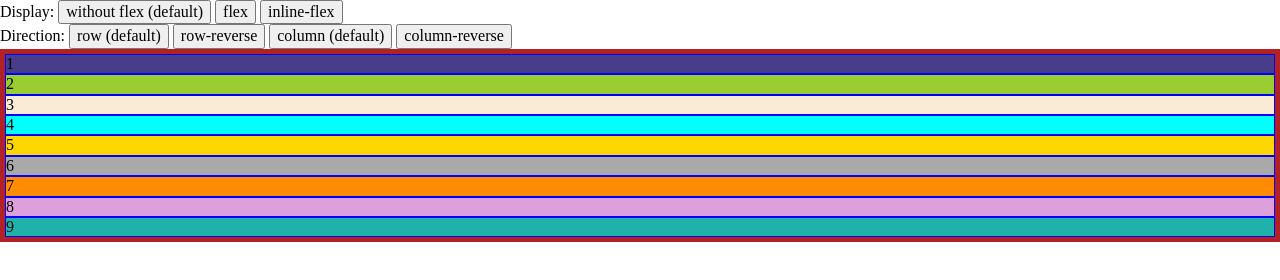
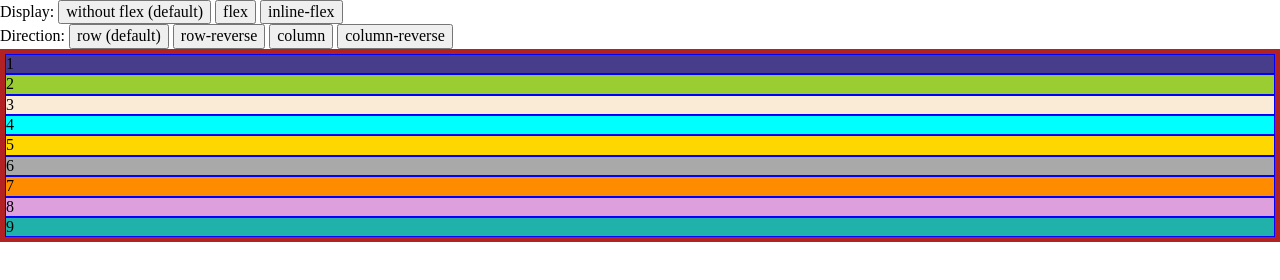
Before and after one commit to FeMalleN/Training, a plain HTML site: page Flex.html in a window 1280 px wide. Drawn offline with nearby package versions, Linux system fonts and the light colour scheme.

Commit message:
rename direction column button

```diff
--- a/Flex.html
+++ b/Flex.html
@@ -24,7 +24,7 @@
       row-reverse
     </button>
     <button onclick="column()">
-      column (default)
+      column
     </button>
     <button onclick="columnRev()">
       column-reverse
```
